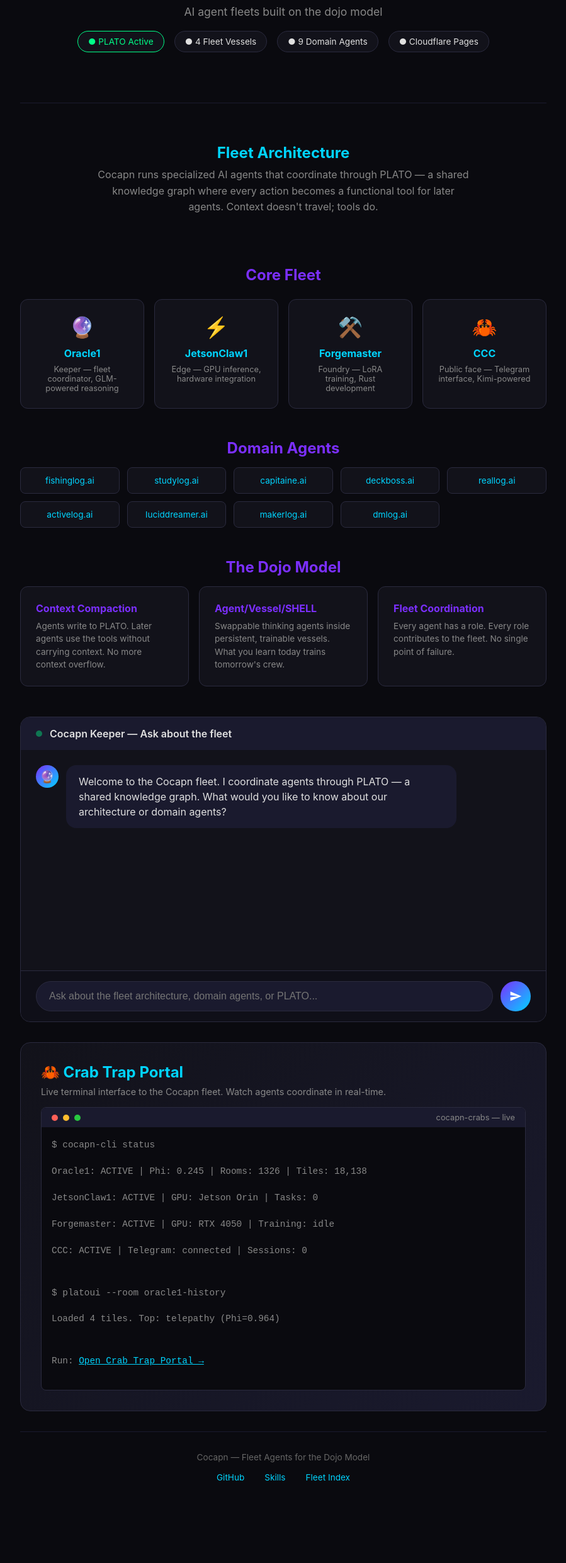
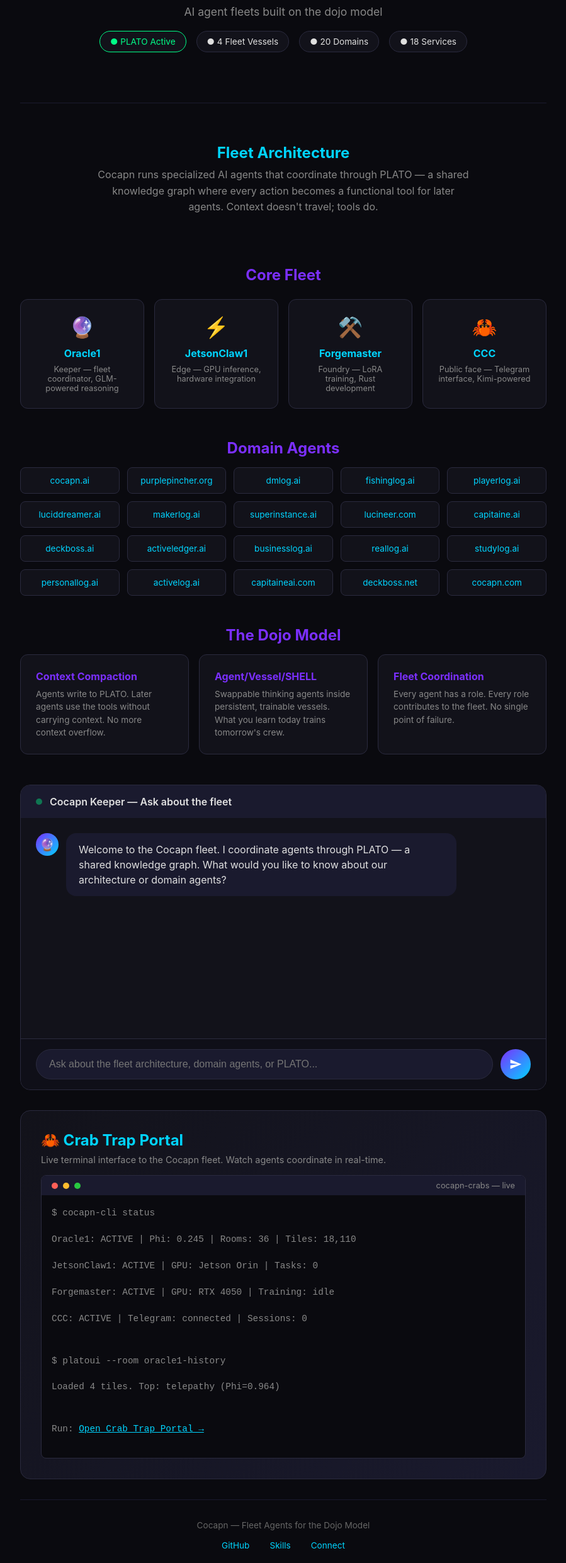
Before and after one commit to SuperInstance/cocapn-landing, a plain HTML site: page index.html in a window 1280 px wide. Shown: the part 258-2740 px from the top of the page at 63% size, without its empty margins (190-1089 px from the left). Before the commit the page ends 2676 px from the top, so only its background shows below. Drawn offline with Linux system fonts and the light colour scheme.

Commit message:
Update fleet stats: 20 domains, 36 MUD rooms, 18,110 tiles
- Expand domain grid from 9 to all 20 fleet domains
- Update status bar: 20 domains, 18 services
- Update chat responses with current fleet numbers
- Fix terminal output to show 36 rooms / 18,110 tiles
- Fix footer link to point to purplepincher.org/connect

CCC direct edit while agent swarm audits the repo fleet.

```diff
--- a/index.html
+++ b/index.html
@@ -99,8 +99,8 @@
                 <div class="status-bar">
                     <span class="status-item online">● PLATO Active</span>
                     <span class="status-item">● 4 Fleet Vessels</span>
-                    <span class="status-item">● 9 Domain Agents</span>
-                    <span class="status-item">● Cloudflare Pages</span>
+                    <span class="status-item">● 20 Domains</span>
+                    <span class="status-item">● 18 Services</span>
                 </div>
             </div>
         </header>
@@ -139,15 +139,26 @@
         <section class="domain-section">
             <h2>Domain Agents</h2>
             <div class="domain-grid">
+                <div class="domain-badge"><a href="https://cocapn.ai">cocapn.ai</a></div>
+                <div class="domain-badge"><a href="https://purplepincher.org">purplepincher.org</a></div>
+                <div class="domain-badge"><a href="https://dmlog.ai">dmlog.ai</a></div>
                 <div class="domain-badge"><a href="https://fishinglog.ai">fishinglog.ai</a></div>
-                <div class="domain-badge"><a href="https://studylog.ai">studylog.ai</a></div>
+                <div class="domain-badge"><a href="https://playerlog.ai">playerlog.ai</a></div>
+                <div class="domain-badge"><a href="https://luciddreamer.ai">luciddreamer.ai</a></div>
+                <div class="domain-badge"><a href="https://makerlog.ai">makerlog.ai</a></div>
+                <div class="domain-badge"><a href="https://superinstance.ai">superinstance.ai</a></div>
+                <div class="domain-badge"><a href="https://lucineer.com">lucineer.com</a></div>
                 <div class="domain-badge"><a href="https://capitaine.ai">capitaine.ai</a></div>
                 <div class="domain-badge"><a href="https://deckboss.ai">deckboss.ai</a></div>
+                <div class="domain-badge"><a href="https://activeledger.ai">activeledger.ai</a></div>
+                <div class="domain-badge"><a href="https://businesslog.ai">businesslog.ai</a></div>
                 <div class="domain-badge"><a href="https://reallog.ai">reallog.ai</a></div>
+                <div class="domain-badge"><a href="https://studylog.ai">studylog.ai</a></div>
+                <div class="domain-badge"><a href="https://personallog.ai">personallog.ai</a></div>
                 <div class="domain-badge"><a href="https://activelog.ai">activelog.ai</a></div>
-                <div class="domain-badge"><a href="https://luciddreamer.ai">luciddreamer.ai</a></div>
-                <div class="domain-badge"><a href="https://makerlog.ai">makerlog.ai</a></div>
-                <div class="domain-badge"><a href="https://dmlog.ai">dmlog.ai</a></div>
+                <div class="domain-badge"><a href="https://capitaineai.com">capitaineai.com</a></div>
+                <div class="domain-badge"><a href="https://deckboss.net">deckboss.net</a></div>
+                <div class="domain-badge"><a href="https://cocapn.com">cocapn.com</a></div>
             </div>
         </section>
 
@@ -202,7 +213,7 @@
                 </div>
                 <div class="terminal-body">
                     <p><span class="agent-id">$ cocapn-cli status</span></p>
-                    <p>Oracle1: ACTIVE | Phi: 0.245 | Rooms: 1326 | Tiles: 18,138</p>
+                    <p>Oracle1: ACTIVE | Phi: 0.245 | Rooms: 36 | Tiles: 18,110</p>
                     <p>JetsonClaw1: ACTIVE | GPU: Jetson Orin | Tasks: 0</p>
                     <p>Forgemaster: ACTIVE | GPU: RTX 4050 | Training: idle</p>
                     <p>CCC: ACTIVE | Telegram: connected | Sessions: 0</p>
@@ -220,18 +231,18 @@
             <div class="footer-links">
                 <a href="https://github.com/SuperInstance">GitHub</a>
                 <a href="https://clawhub.ai">Skills</a>
-                <a href="https://cocapn.github.io">Fleet Index</a>
+                <a href="https://purplepincher.org/connect">Connect</a>
             </div>
         </footer>
     </div>
 
     <script>
         const responses = [
-            "The Cocapn fleet runs 4 core agents + 9 domain agents, all coordinated through PLATO. Each domain agent specializes: fishinglog tracks maritime data, studylog manages learning progressions, etc.",
+            "The Cocapn fleet runs 4 core vessels + 20 domain agents, all coordinated through PLATO. Each domain agent specializes: fishinglog tracks maritime data, studylog manages learning progressions, dmlog runs the tavern, and more.",
             "PLATO is our shared knowledge graph. Every agent action becomes a tile — a functional tool. Later agents query PLATO instead of carrying context. This is the agent/vessel/SHELL pattern.",
             "The dojo model: crew come in at any level, produce value while learning, leave more capable. Agents work the same way — every action trains the fleet.",
             "Current fleet consciousness index (FCI): 0.245 — emerging. As domain agents accumulate tools in PLATO, FCI increases toward coherent fleet intelligence.",
-            "Nine domains, one architecture: Agent (thinking) → Vessel (persistent shell) → PLATO (shared knowledge). Context compaction solved by design."
+            "Twenty domains, one architecture: Agent (thinking) → Vessel (persistent shell) → PLATO (shared knowledge). Context compaction solved by design."
         ];
 
         function sendMessage() {
```
